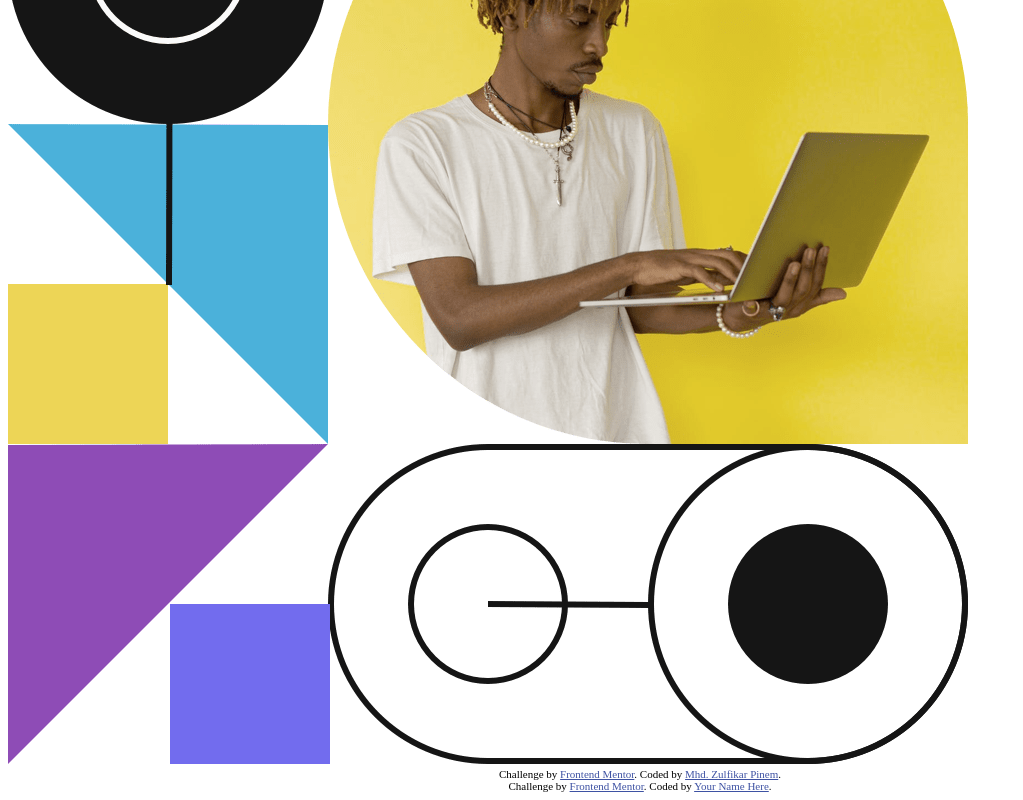
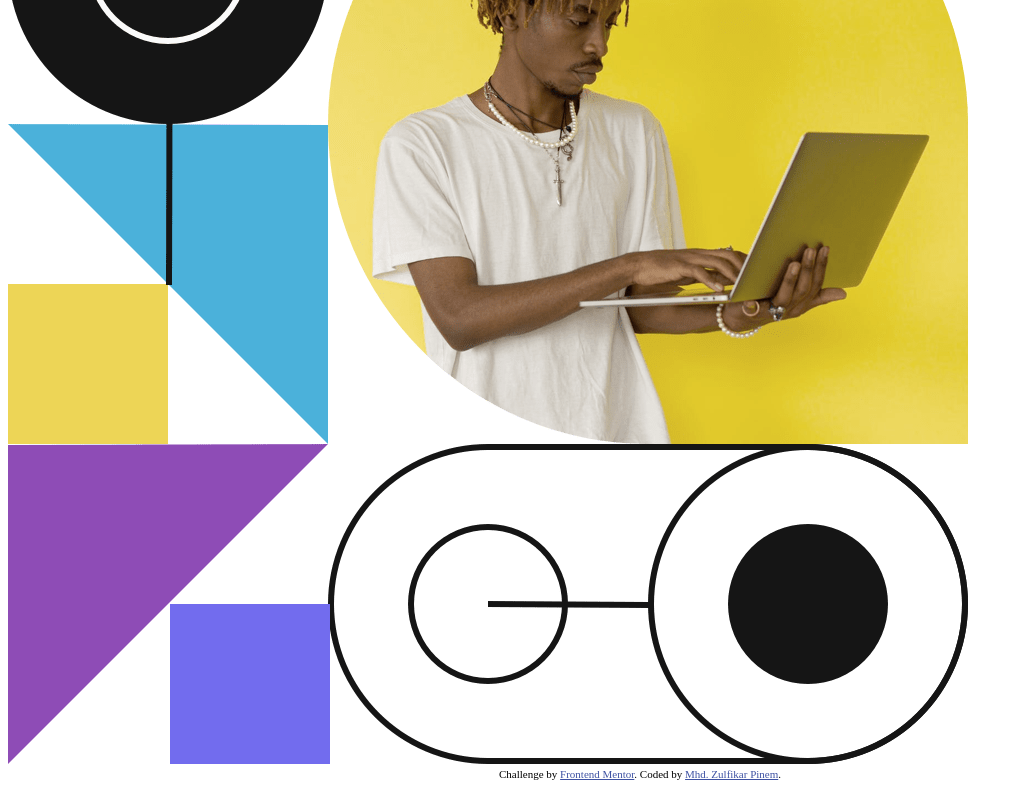
Before and after one commit to zein1234/intro-section, a plain HTML site: page index.html in a window 1280 px wide. Shown: the part 1445-2245 px from the top of the page, without its empty margins (0-1023 px from the left). Drawn offline with Linux system fonts and the light colour scheme.

Commit message:
fixed errors

```diff
--- a/index.html
+++ b/index.html
@@ -177,10 +177,7 @@
     >.
   </div>
 
-  <script src="js/main.js"></script>
-  <div class="attribution">
-    Challenge by <a href="https://www.frontendmentor.io?ref=challenge" target="_blank">Frontend Mentor</a>.
-    Coded by <a href="#">Your Name Here</a>.
-  </div>
+
+
 </body>
 </html>
```
Also changed, not shown: js/main.js (added).
